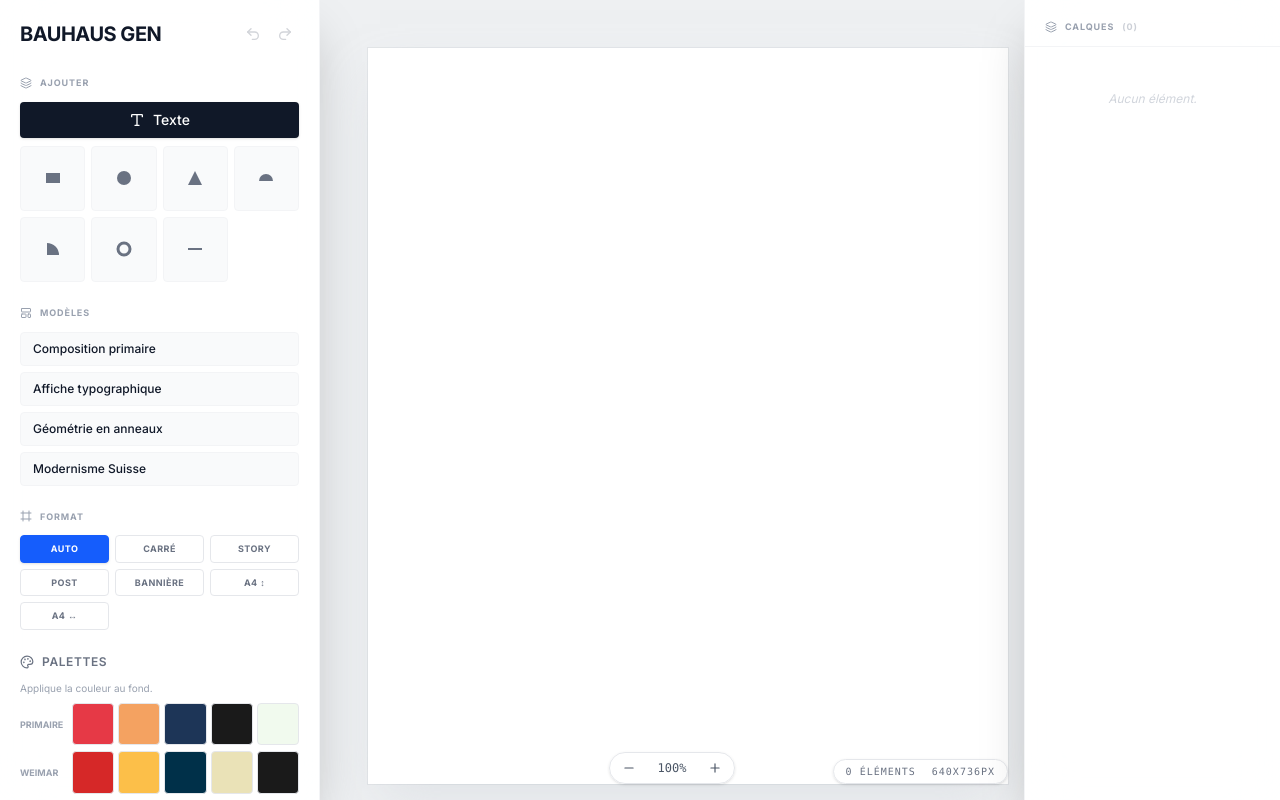
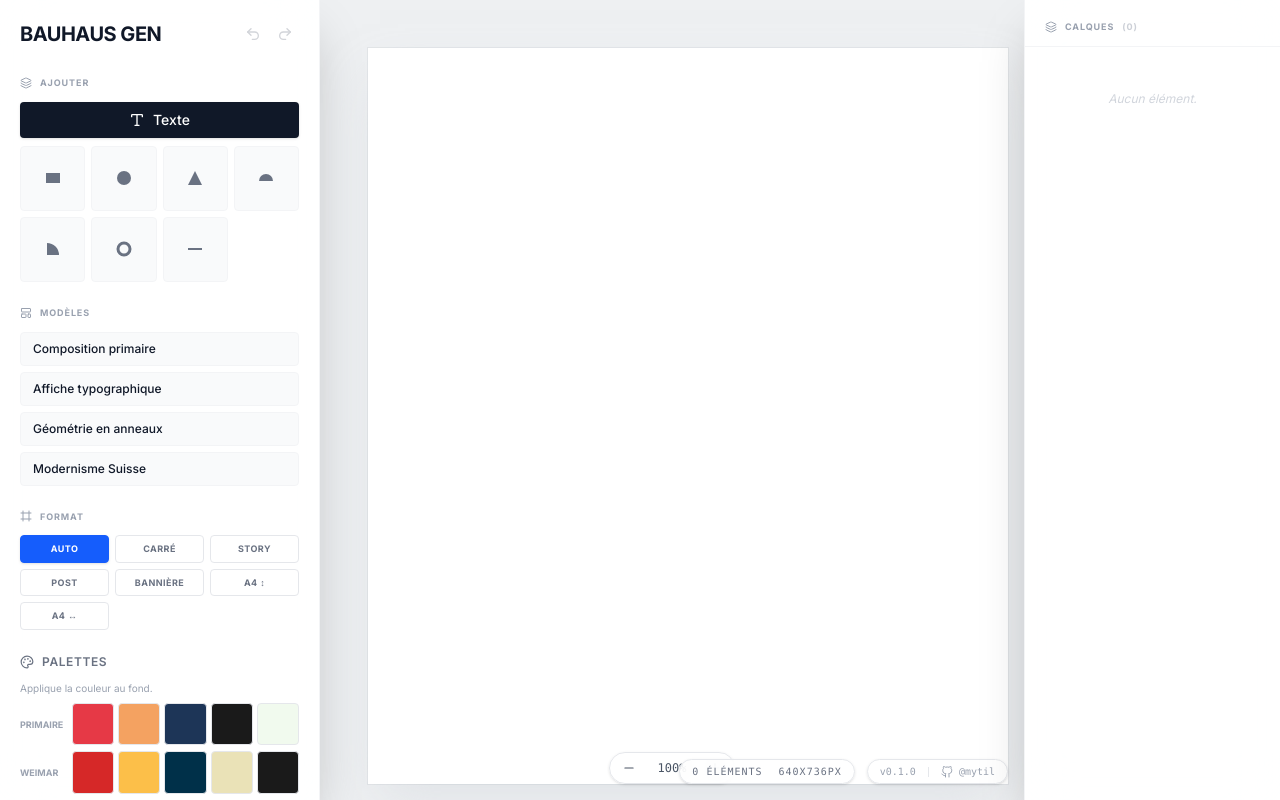
Before and after one commit to mytil67/bauhausgen, a React (Vite) app: page / in a window 1280 px wide. Built offline with nearby package versions, Linux system fonts and the light colour scheme; a web font is replaced by a local one.

Commit message:
feat: add version v0.1.0, credits and github link

```diff
--- a/package.json
+++ b/package.json
@@ -1,7 +1,7 @@
 {
   "name": "bauhaus",
   "private": true,
-  "version": "0.0.0",
+  "version": "0.1.0",
   "type": "module",
   "scripts": {
     "dev": "vite",
--- a/src/App.tsx
+++ b/src/App.tsx
@@ -375,7 +375,14 @@ function App() {
           >
             <Menu size={22} />
           </button>
-          <h1 className="text-sm font-black tracking-tight text-gray-900">BAUHAUS GEN</h1>
+          <div className="flex flex-col items-center">
+            <h1 className="text-sm font-black tracking-tight text-gray-900 leading-none">BAUHAUS GEN</h1>
+            <div className="flex items-center gap-1.5 mt-0.5 text-[8px] font-mono text-gray-400 uppercase tracking-tighter">
+              <span>v0.1.0</span>
+              <span>•</span>
+              <a href="https://github.com/mytil67/bauhausgen" target="_blank" rel="noopener noreferrer" className="hover:text-blue-500">@mytil</a>
+            </div>
+          </div>
           <button
             onClick={() => { setLayersOpen(true); setSidebarOpen(false); }}
             className="p-2 rounded-lg hover:bg-gray-100 active:bg-gray-200 text-gray-700"
@@ -505,11 +512,26 @@ function App() {
           <button onClick={() => setZoom(z => Math.min(5, z + 0.25))} className="p-1 hover:bg-gray-100 rounded" title="Zoomer (Ctrl + +)"><Plus size={14} /></button>
         </div>
 
-        {/* Status Bar */}
-        <div className="absolute bottom-4 right-4 bg-white/80 backdrop-blur px-3 py-1 rounded-full border border-gray-200 shadow-sm flex items-center gap-4 text-[10px] font-mono text-gray-500 uppercase tracking-widest">
-          <span>{elements.length} éléments</span>
-          {selectedIds.length > 0 && <span>{selectedIds.length} sél.</span>}
-          <span>{canvasWidth}x{canvasHeight}px</span>
+        {/* Status Bar & Credits */}
+        <div className="absolute bottom-4 right-4 flex items-center gap-3">
+          <div className="bg-white/80 backdrop-blur px-3 py-1 rounded-full border border-gray-200 shadow-sm flex items-center gap-4 text-[10px] font-mono text-gray-500 uppercase tracking-widest">
+            <span>{elements.length} éléments</span>
+            {selectedIds.length > 0 && <span>{selectedIds.length} sél.</span>}
+            <span>{canvasWidth}x{canvasHeight}px</span>
+          </div>
+          <div className="bg-white/80 backdrop-blur px-3 py-1 rounded-full border border-gray-200 shadow-sm flex items-center gap-3 text-[10px] font-mono text-gray-400">
+            <span>v0.1.0</span>
+            <span className="w-px h-2.5 bg-gray-200" />
+            <a
+              href="https://github.com/mytil67/bauhausgen"
+              target="_blank"
+              rel="noopener noreferrer"
+              className="flex items-center gap-1.5 hover:text-blue-500 transition-colors"
+            >
+              <svg viewBox="0 0 24 24" width="12" height="12" stroke="currentColor" strokeWidth="2" fill="none" strokeLinecap="round" strokeLinejoin="round"><path d="M9 19c-5 1.5-5-2.5-7-3m14 6v-3.87a3.37 3.37 0 0 0-.94-2.61c3.14-.35 6.44-1.54 6.44-7A5.44 5.44 0 0 0 20 4.77 5.07 5.07 0 0 0 19.91 1S18.73.65 16 2.48a13.38 13.38 0 0 0-7 0C6.27.65 5.09 1 5.09 1A5.07 5.07 0 0 0 5 4.77a5.44 5.44 0 0 0-1.5 3.78c0 5.42 3.3 6.61 6.44 7A3.37 3.37 0 0 0 9 18.13V22"></path></svg>
+              <span>@mytil</span>
+            </a>
+          </div>
         </div>
       </main>
 
```
